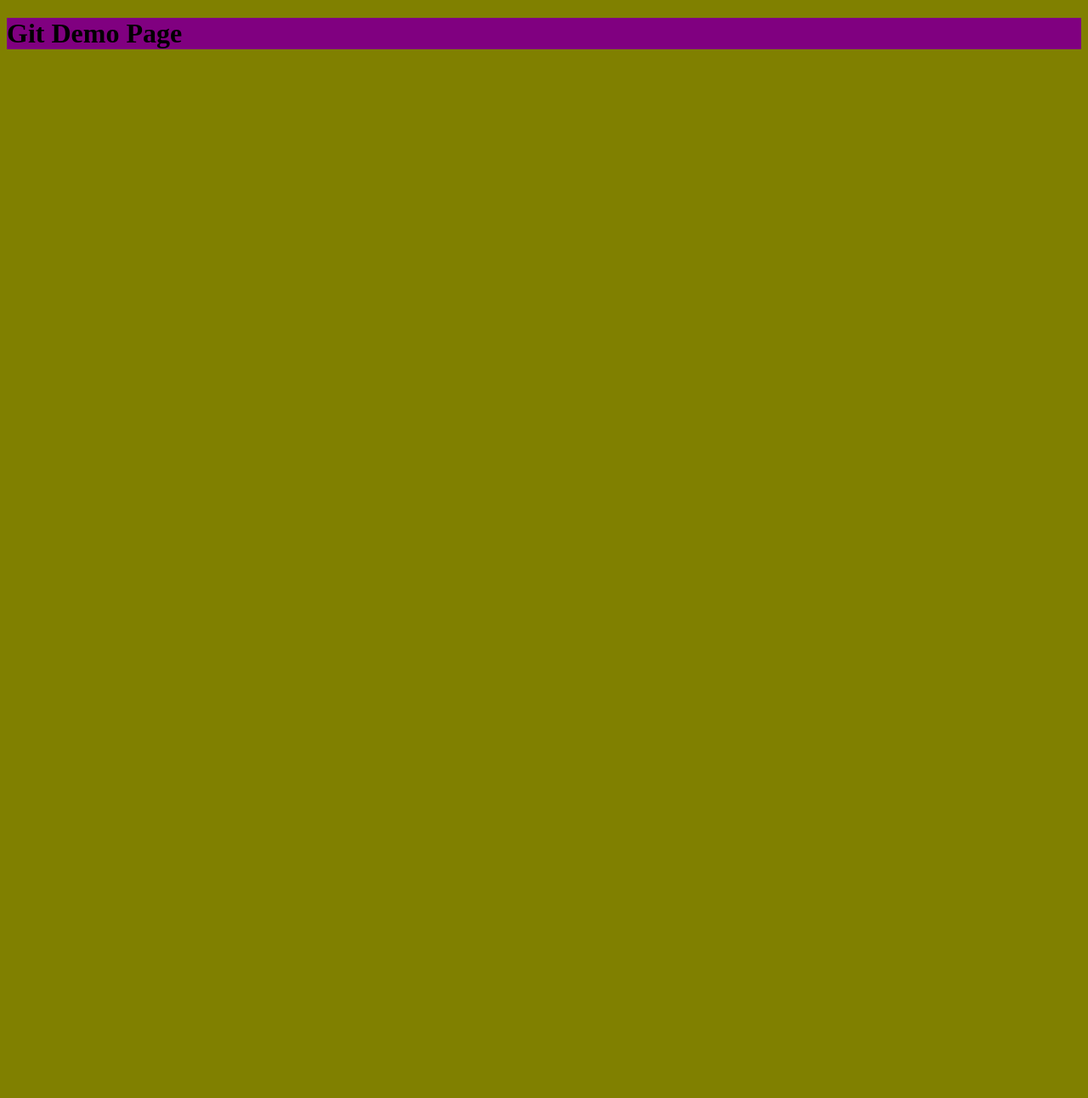
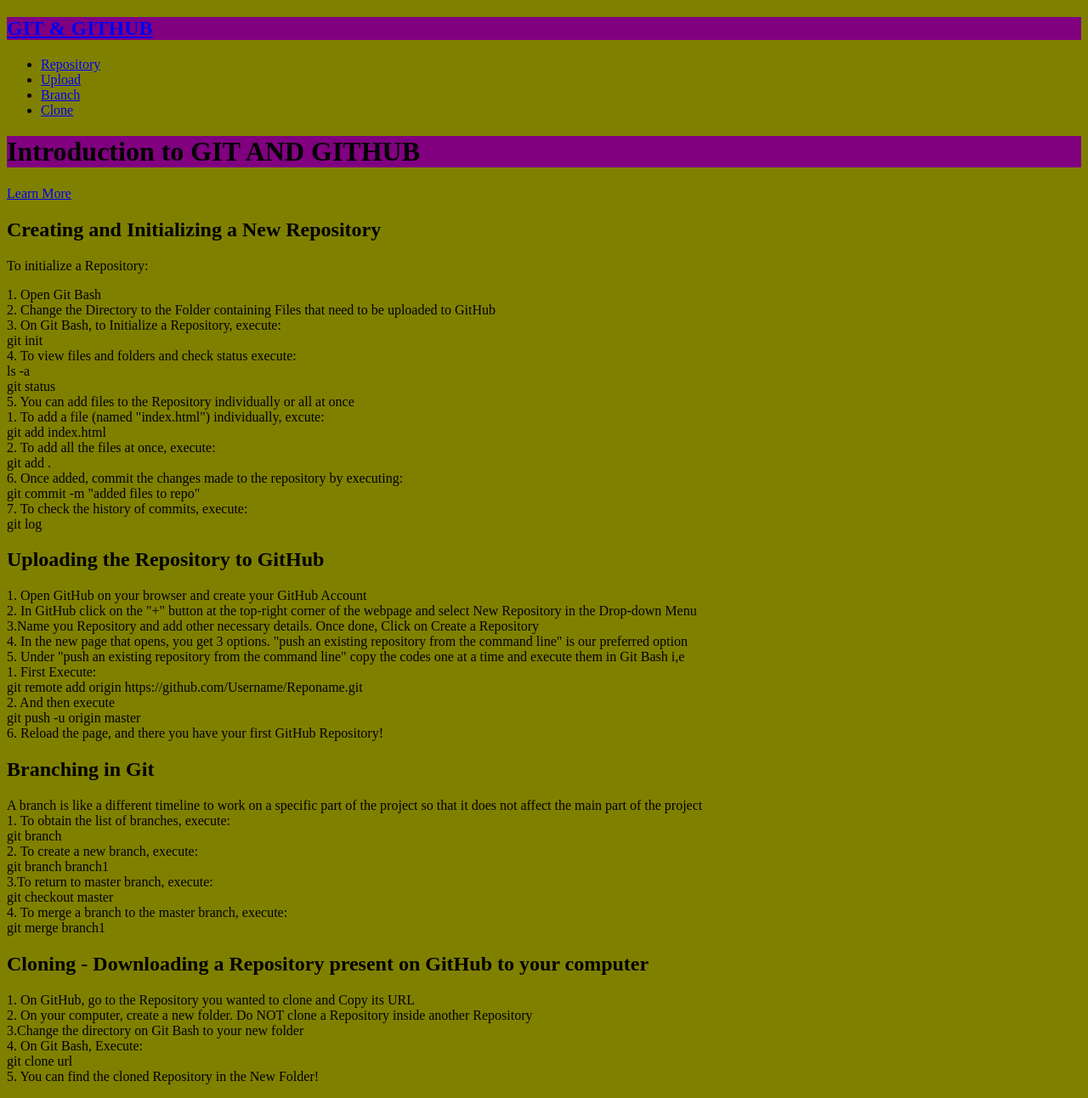
Before and after one commit to 98Nikhil/Index, a plain HTML site: page index.html in a window 1280 px wide. Shown: the whole page at 85% size. Before the commit the page ends 800 px from the top, so only its background shows below. Drawn offline with Linux system fonts and the light colour scheme; files that its build step writes are made by us from their sources.

Commit message:
Update index.html

```diff
--- a/index.html
+++ b/index.html
@@ -1,15 +1,102 @@
 <!DOCTYPE html>
 <html lang="en">
 <head>
-    <meta charset="UTF-8">
-    <meta name="viewport" content="width=device-width, initial-scale=1.0">
-    <meta http-equiv="X-UA-Compatible" content="ie=edge">
-    <title>Document</title>
-    <link rel="stylesheet" href="styles.css"
+  <meta charset="UTF-8">
+  <meta name="viewport" content="width=device-width, initial-scale=1.0">
+  <title>How to use Git and GitHub</title>
+  <meta name="description" content="Learn to use Git and GitHub">
+  <meta name="keywords" content="git,github,repository">
+  <script src="https://kit.fontawesome.com/7b7678c28a.js" crossorigin="anonymous"></script>
+  <link rel="stylesheet" href="css/styles.css">
 </head>
 <body>
-    <h1>Git Demo Page</h1>
+  <header>
+    <nav id="navbar">
+      <div class="container">
+        <h1><a href="14_Git_and_GitHub.html"><span class="text-primary"> GIT & GITHUB</span></a></h1>
+        <ul>
+          <li><a href="#intro"> Repository</a></li>
+          <li><a href="#installation"> Upload</a></li>
+          <li><a href="#git"> Branch</a></li>
+          <li><a href="#github"> Clone</a></li>
+        </ul>
+      </div>
+    </nav>
+    <div id="showcase">
+      <div class="container">
+        <div class="showcase-content">
+          <h1>Introduction to GIT AND GITHUB</h1>
+          <a href="#intro" class="btn">Learn More</a>
 
-    <script src="app.js"></script>
+        </div>
+      </div>
+    </div>
+  </header>
+  <section id="intro" class="bg-primary">
+      <h2><a id="intro"> Creating and Initializing a New Repository</a></h2>
+      <p>To initialize a Repository: </p>
+      <p>
+        1. Open Git Bash <br>
+        2. Change the Directory to the Folder containing Files that need to be uploaded to GitHub <br>
+        3. On Git Bash, to Initialize a Repository, execute: <br>
+         <span class="bold"> git init </span>       <br>
+        4. To view files and folders and check status execute: <br>
+      <span class="bold">ls -a   </span>       <br>
+    <span> git status     </span> <br>
+        5. You can add files to the Repository individually or all at once <br>
+      <span>1. To add a file (named "index.html") individually, excute: </span><br>
+    <span class="bold">    git add index.html</span> <br>
+    <span> 2. To add all the files at once, execute:</span> <br>
+    <span class="bold">     git add . </span> <br>
+        6. Once added, commit the changes made to the repository by executing: <br>
+      <span class="bold"> git commit -m "added files to repo"</span> <br>
+        7. To check the history of commits, execute: <br>
+      <span class="bold">git log </span><br>
+  </section>
+  <section id="intro" class="bg-light">
+      <h2><a id="installation"> Uploading the Repository to GitHub</a></h2>
+      <p>
+        1. Open GitHub on your browser and create your GitHub Account <br>
+        2. In GitHub click on the "+" button at the top-right corner of the webpage and select New Repository in the Drop-down Menu <br>
+        3.Name you Repository and add other necessary details. Once done, Click on Create a Repository <br>
+        4. In the new page that opens, you get 3 options. "push an existing repository from the command line" is our preferred option <br>
+        5. Under "push an existing repository from the command line" copy the codes one at a time and execute them in Git Bash i,e <br>
+          <span> 1. First Execute: </span> <br>
+        <span class="bold"> git remote add origin https://github.com/Username/Reponame.git </span> <br>
+       <span>2. And then execute </span> <br>
+       <span class="bold">   git push -u origin master </span> <br>
+        6. Reload the page, and there you have your first GitHub Repository! <br>
+      </p>
+
+  </section>
+  <section id="git" class="bg-primary">
+      <h2><a id="installation"> Branching in Git</a></h2>
+      <p>
+        A branch is like a different timeline to work on a specific part of the project so that it does not affect the main part of the project<br>
+        1. To obtain the list of branches, execute:<br>
+        <span class="bold"> git branch </span> <br>
+        2. To create a new branch, execute:<br>
+        <span class="bold"> git branch branch1</span> <br>
+        3.To return to master branch, execute:<br>
+        <span class="bold"> git checkout master </span> <br>
+        4. To merge a branch to the master branch, execute:<br>
+        <span class="bold"> git merge branch1 </span> <br>
+      </p>
+
+  </section>
+  <section id="github" class="bg-light">
+      <h2><a id="installation"> Cloning - Downloading a Repository present on GitHub to your computer</a></h2>
+      <p>
+        1. On GitHub, go to the Repository you wanted to clone and Copy its URL<br>
+        2. On your computer, create a new folder. Do NOT clone a Repository inside another Repository<br>
+        3.Change the directory on Git Bash to your new folder<br>
+        4. On Git Bash, Execute:<br>
+        <span class="bold"> git clone url </span> <br>
+        5. You can find the cloned Repository in the New Folder!<br>
+      </p>
+
+  </section>
+
+
 </body>
 </html>
```
